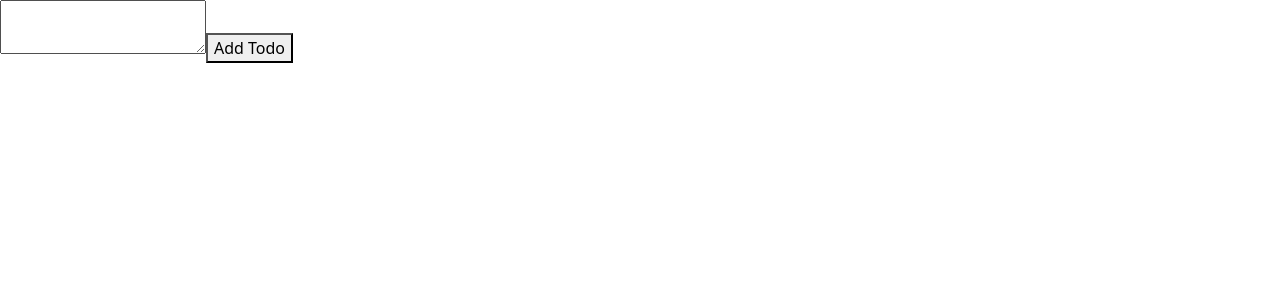
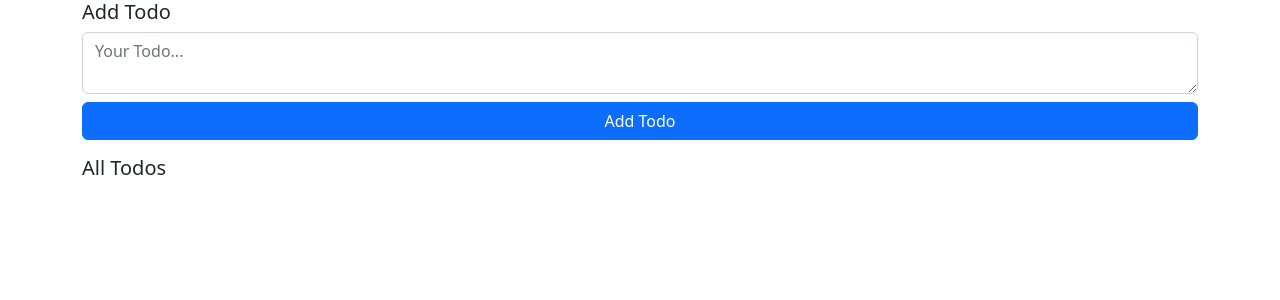
Before and after one commit to KameshwaranMurugan333/todo_app, a React (Create React App) app: page / in a window 1280 px wide. Shown: the top 300 px of the page. Built offline with nearby package versions, Linux system fonts and the light colour scheme.

Commit message:
bootstrap designs added

```diff
--- a/src/components/addTodo/index.jsx
+++ b/src/components/addTodo/index.jsx
@@ -1,12 +1,22 @@
 import React from "react";
+import { Form, Button, Stack } from "react-bootstrap";
 
 export const AddTodo = ({
     value = "",
     onChange = () => false,
-    onAddBtnClicked = () => false
+    onAddBtnClicked = () => false,
+    loading = false
 }) => {
-    return <div>
-        <textarea onChange={(e) => onChange(e.target.value)}>{value}</textarea>
-        <button onClick={onAddBtnClicked} >Add Todo</button>
-    </div>
+    return <Stack gap={2}>
+        <Form.Control
+            as="textarea"
+            value={value}
+            placeholder={"Your Todo..."}
+            onChange={(e) => onChange(e.target.value)} />
+        <Button
+            disabled={loading}
+            onClick={onAddBtnClicked}>
+            {loading ? "Adding Todo..." : "Add Todo"}
+        </Button>
+    </Stack>
 }
--- a/src/screens/todos/index.jsx
+++ b/src/screens/todos/index.jsx
@@ -1,6 +1,7 @@
 import React from "react";
 import { AddTodo } from "../../components";
 import axios from 'axios';
+import { Col, Container, Row } from "react-bootstrap";
 
 export const Todos = (props) => {
 
@@ -9,7 +10,8 @@ export const Todos = (props) => {
     const addTodoInitialState = {
         isLoading: false,
         isError: false,
-        data: null
+        data: null,
+        message: ""
     }
 
     const [state, setState] = React.useState({ ...initialState });
@@ -17,7 +19,7 @@ export const Todos = (props) => {
     const [addTodo, setAddTodo] = React.useState({ ...addTodoInitialState });
 
     const onAddTodo = async () => {
-        setAddTodo({ ...addTodo, isLoading: true });
+        setAddTodo({ ...addTodo, isLoading: true, message: "" });
         try {
             let endPoint = 'https://631c0e5f4fa7d3264ca61b8e.mockapi.io/api/v1/todos';
             const data = await axios.post(endPoint, {
@@ -26,21 +28,35 @@ export const Todos = (props) => {
                 updatedAt: new Date().toISOString()
             });
             console.log("Response:", data);
-            setAddTodo({ ...addTodo, isLoading: false, isError: false, data })
+            setAddTodo({ ...addTodo, isLoading: false, isError: false, data, message: "Todo Added Successfully!" });
+            setState({ ...initialState });
         } catch (error) {
-            setAddTodo({ ...addTodo, isLoading: false, isError: true })
+            setAddTodo({ ...addTodo, isLoading: false, isError: true, message: "Opps! Something went wrong, Unable to Add Todo.  Try again later." })
         }
     }
 
-    return <div>
+    return <Container>
+        <Row>
+            <Col>
+                <h5>Add Todo</h5>
                 {/* Add Todo */}
                 <AddTodo
                     value={state.todo}
                     onChange={(todo) => setState({ ...state, todo })}
                     onAddBtnClicked={onAddTodo}
+                    loading={addTodo.isLoading}
                 />
-        {addTodo.isLoading && <p>I am Loading....</p>}
-        {addTodo.isError && <p>I am got error signal</p>}
-        {addTodo.isLoading === false && addTodo.data && <p>Todo added successfully</p>}
-    </div>
+
+                {/* Success and error message */}
+                <p style={{ color: addTodo.isError ? "red" : "green" }}>{addTodo.message}</p>
+            </Col>
+        </Row>
+
+        {/* List All Todos */}
+        <Row>
+            <Col>
+                <h5>All Todos</h5>
+            </Col>
+        </Row>
+    </Container>
 }
```
Lines whose indentation alone changed are shown as unchanged.
